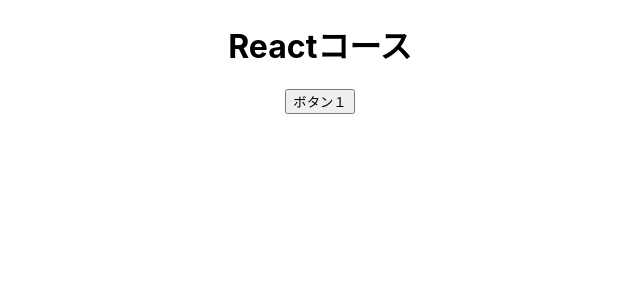
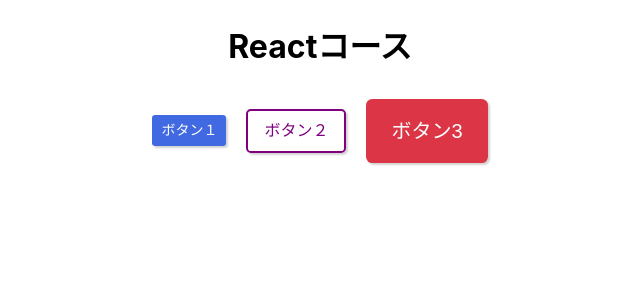
Before and after one commit to nrfn/React, a React (Create React App) app: page / in a window 1280 px wide. Shown: the top 300 px of the page, without its empty margins (320-960 px from the left). Built offline with nearby package versions, Linux system fonts and the light colour scheme.

Commit message:
Buttonコンポーネントを修正。

```diff
--- a/src/App.tsx
+++ b/src/App.tsx
@@ -3,24 +3,42 @@ import './App.css';
 import Button from './components/Button';
 
 const App: React.FC = () => {
-  const buttonFirstText: string = "ボタン１"; // 追記
+  const onClickButtonFirst = (): void => {
+    alert('ボタン１をクリックしました！');
+  };
 
-  const onClickButtonFirst = (): void => {
-    // alert('ボタン２をクリックしました！'); 削除
-    alert(buttonFirstText + 'をクリックしました！'); // 追記
+  const onClickButtonSecond = (): void => {
+    alert('ボタン２をクリックしました！');
+  };
+
+  const onClickButtonThird = (): void => {
+    alert('ボタン３をクリックしました！');
   };
 
   return (
     <div className="App">
       <h1>Reactコース</h1>
       <Button
+        text="ボタン１"
         color="blueberry"
         size="S"
         isHollow={false}
         onClickButton={onClickButtonFirst}
-      >
-        {buttonFirstText}
-      </Button>
+      />
+      <Button
+        text="ボタン２"
+        color="grape"
+        size="M"
+        isHollow={true}
+        onClickButton={onClickButtonSecond}
+      />
+      <Button
+        text="ボタン3"
+        color="apple"
+        size="L"
+        isHollow={false}
+        onClickButton={onClickButtonThird}
+      />
     </div>
   );
 };
--- a/src/components/Button.tsx
+++ b/src/components/Button.tsx
@@ -1,9 +1,12 @@
+import React from 'react';
+import '../styles/button.css';
+
 interface Props {
+  text: string;
   color: string;
   size: string;
   isHollow: boolean;
   onClickButton: () => void;
-  children: string;
 }
 
 const Button: React.FC<Props> = (props) => {
@@ -18,7 +21,7 @@ const Button: React.FC<Props> = (props) => {
       className={className}
       onClick={props.onClickButton}
     >
-      {props.children}
+      {props.text}
     </button>
   );
 };
```
